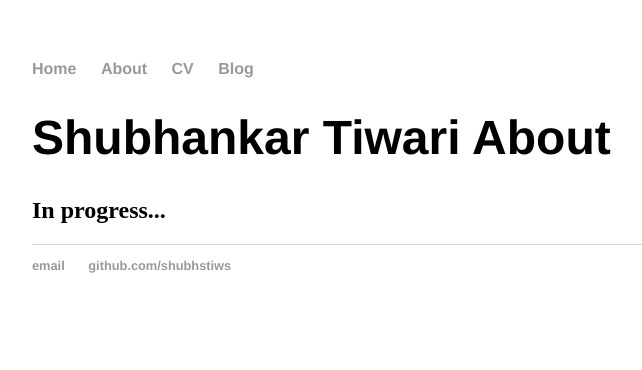
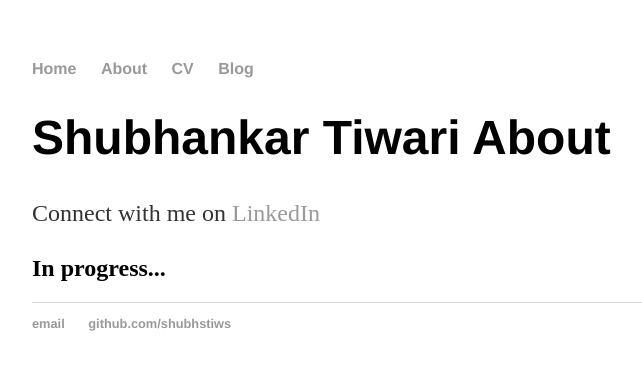
Before and after one commit to shubhstiws/shubhstiws.github.io, a Jekyll site: the page built from about/index.html, in a window 1280 px wide. Shown: the top 370 px of the page, without its empty margins (160-802 px from the left). Built offline with Jekyll 4.4.1, drawn with Linux system fonts in a browser that asks for light colours.

Commit message:
added linkedin profile link

```diff
--- a/about/index.html
+++ b/about/index.html
@@ -3,4 +3,5 @@ layout: default
 title: Shubhankar Tiwari About
 ---
 	<h1>{{ page.title }}</h1>
+	<p> Connect with me on <a href="http://www.linkedin.com/in/shubhstiws">LinkedIn</a> </p>
 	<h2> In progress... </h2>
```
